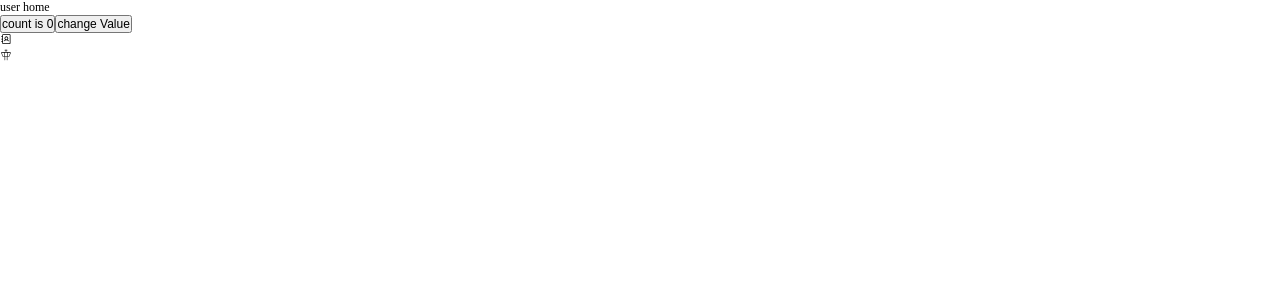
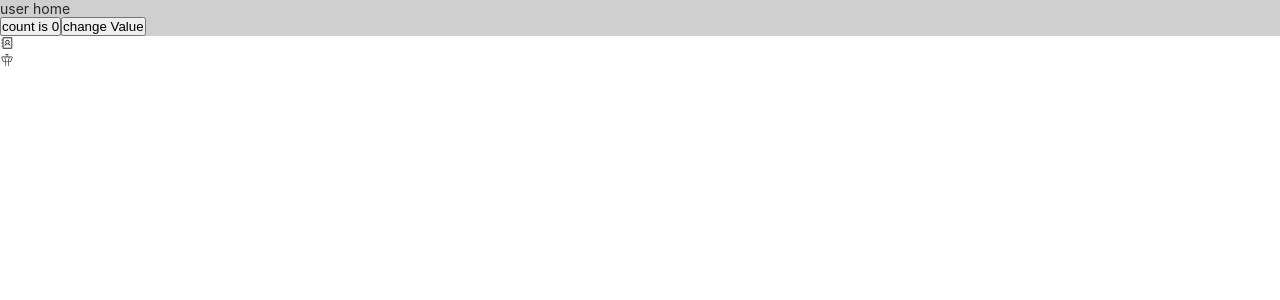
Before and after one commit to Raccom/viteTemplate, a Vue app: page /home in a window 1280 px wide. Shown: the top 300 px of the page. Built offline with nearby package versions, Linux system fonts and the light colour scheme.

Commit message:
feat: 新增unocss断点、scss变量、请求代理源地址、字体更换

```diff
--- a/package.json
+++ b/package.json
@@ -6,7 +6,8 @@
   "scripts": {
     "dev": "vite",
     "build": "vite build",
-    "preview": "vite preview"
+    "preview": "vite preview",
+    "clean": "rimraf dist && rimraf stats.html"
   },
   "dependencies": {
     "@types/node": "^20.2.5",
@@ -35,6 +36,8 @@
     "@vitejs/plugin-vue": "^4.1.0",
     "sass": "^1.62.1",
     "unocss": "^0.57.2",
+    "rimraf": "^5.0.5",
+    "rollup-plugin-visualizer": "^5.6.0",
     "unplugin-auto-import": "^0.16.6",
     "unplugin-icons": "^0.17.1",
     "unplugin-vue-components": "^0.25.1",
--- a/src/App.vue
+++ b/src/App.vue
@@ -5,5 +5,4 @@
 </template>
 
 <style lang="scss">
-@use '@/assets/css/index';
 </style>
--- a/src/assets/css/index.scss
+++ b/src/assets/css/index.scss
@@ -1,34 +1,37 @@
-body, h1, h2, h3, h4, h5, h6, hr, p, blockquote, dl, dt, dd, ul, ol, li, pre, form, fieldset, legend, button, input, textarea, th, td {
+@font-face {
+    font-family: "PingFang";
+    src: url("/fonts/PingFangSC-Regular.woff2");
+    font-weight: normal;
+    font-style: normal;
+}
+
+* {
     margin: 0;
     padding: 0;
-    user-select: none;
+    box-sizing: border-box;
 }
 
-html, body, #app {
-    height: 100vh;
-    width: 100vw;
-}
-
-body, button, input, select, textarea {
-    font-size: 12px;
-    outline: none;
-}
-
-button {
-    cursor: pointer;
+body, h1, h2, h3, h4, h5, h6, hr, p, blockquote, dl, dt, dd, ul, ol, li, pre, form, fieldset, legend, button, input, textarea, th, td {
     user-select: none;
 }
 
 h1, h2, h3, h4, h5, h6 {
-    font-size: 100%;
+    font-weight: normal;
 }
 
-address, cite, dfn, em, var {
-    font-style: normal;
+#app,
+body,
+html,
+.n-config-provider {
+  height: 100%;
 }
 
-code, kbd, pre, samp {
-    font-family: couriernew, courier, monospace;
+body {
+    font-family: -apple-system, BlinkMacSystemFont, PingFang, Helvetica Neue, Helvetica, Microsoft YaHei, sans-serif;
+    color: #282828;
+    font-size: 14px;
+    overflow: hidden;
+    -webkit-font-smoothing: antialiased;
 }
 
 small {
@@ -63,33 +66,7 @@ fieldset, img {
     border: 0;
 }
 
-button, input, select, textarea {
-    font-size: 100%;
-}
-
 table {
     border-collapse: collapse;
     border-spacing: 0;
 }
-
-::-webkit-scrollbar {
-    width: 10px;
-    height: 16px;
-    background-color: transparent;
-}
-
-/*定义滚动条轨道
-内阴影+圆角*/
-::-webkit-scrollbar-track {
-    -webkit-box-shadow: none;
-    //border-radius: 10px;
-    background-color: transparent;
-}
-
-/*定义滑块
-内阴影+圆角*/
-::-webkit-scrollbar-thumb {
-    border-radius: 10px;
-    -webkit-box-shadow: 0 0 5px #ccc;
-    background-color: #fff;
-}
--- /dev/null
+++ b/src/assets/css/var.scss
@@ -0,0 +1 @@
+$bgColor: #cfcfcf;
--- a/src/auto-imports.d.ts
+++ b/src/auto-imports.d.ts
@@ -66,4 +66,5 @@ declare global {
 declare global {
   // @ts-ignore
   export type { Component, ComponentPublicInstance, ComputedRef, ExtractDefaultPropTypes, ExtractPropTypes, ExtractPublicPropTypes, InjectionKey, PropType, Ref, VNode, WritableComputedRef } from 'vue'
+  import('vue')
 }
--- a/src/components.d.ts
+++ b/src/components.d.ts
@@ -7,19 +7,8 @@ export {}
 
 declare module 'vue' {
   export interface GlobalComponents {
-    AppProvider: typeof import('./components/AppProvider.vue')['default']
     HelloWorld: typeof import('./components/HelloWorld.vue')['default']
     'IconMaki:aerialway': typeof import('~icons/maki/aerialway')['default']
-    NButton: typeof import('naive-ui')['NButton']
-    NCode: typeof import('naive-ui')['NCode']
-    NDatePicker: typeof import('naive-ui')['NDatePicker']
-    NDialogProvider: typeof import('naive-ui')['NDialogProvider']
-    NDivider: typeof import('naive-ui')['NDivider']
-    NDriver: typeof import('naive-ui')['NDriver']
-    NLoadingBarProvider: typeof import('naive-ui')['NLoadingBarProvider']
-    NMessageProvider: typeof import('naive-ui')['NMessageProvider']
-    NNotificationProvider: typeof import('naive-ui')['NNotificationProvider']
-    NSpace: typeof import('naive-ui')['NSpace']
     RouterLink: typeof import('vue-router')['RouterLink']
     RouterView: typeof import('vue-router')['RouterView']
   }
--- a/src/main.js
+++ b/src/main.js
@@ -2,7 +2,9 @@ import { createApp } from 'vue';
 import { createPinia } from 'pinia';
 import App from './App.vue';
 import router from './router/index.js';
+
 import 'uno.css';
+import "@/assets/css/index.scss";
 
 const store = createPinia();
 const app = createApp(App);
--- a/src/pages/home/index.vue
+++ b/src/pages/home/index.vue
@@ -1,5 +1,5 @@
 <template>
-    <div text-gray-500 p-15>
+    <div text-gray-500 p-15 class="content">
         <!-- pinia 获取状态 -->
         <p text-24px mb-10px>{{ username }} home</p>
         <div>
@@ -14,7 +14,7 @@
         </div>
         <div v-for="item in icons">
             <!-- 动态图标渲染 -->
-            <Icon :icon="item" text-18px></Icon>
+            <Icon :icon="item" text-18px md:text-24px></Icon>
         </div>
     </div>
 </template>
@@ -36,4 +36,7 @@ const icons = [
 </script>
 
 <style lang="scss" scoped>
+.content {
+    background-color: $bgColor;
+}
 </style>
--- /dev/null
+++ b/unocss.config.js
@@ -0,0 +1,16 @@
+import { defineConfig, presetUno } from 'unocss'
+
+export default defineConfig({
+    presets: [
+        presetUno(),
+    ],
+    theme: {
+        breakpoints: {
+            "2xl": '1920px',
+            xl: '1440px',
+            lg: '1280px',
+            md: '960px',
+            sm: '640px',
+        },
+    },
+})
--- a/vite.config.js
+++ b/vite.config.js
@@ -9,6 +9,7 @@ import presetAttributify from '@unocss/preset-attributify';
 import Icons from 'unplugin-icons/vite';
 import IconsResolver from 'unplugin-icons/resolver';
 import viteCompression from 'vite-plugin-compression';
+import { visualizer } from "rollup-plugin-visualizer";
 
 const pathResolve = (dir) => resolve(__dirname, ".", dir);
 
@@ -21,6 +22,15 @@ export default defineConfig({
     logLevel: "info",
     // 设为false 可以避免 vite 清屏而错过在终端中打印某些关键信息
     clearScreen: true,
+    css: {
+        preprocessorOptions: {
+            scss: {
+                modifyVars: {},
+                javascriptEnabled: true,
+                additionalData: `@import "src/assets/css/var.scss";`,
+            },
+        },
+    },
     resolve: {
         // https://vitejs.dev/config/#resolve-alias
         alias: {
@@ -35,11 +45,11 @@ export default defineConfig({
     },
     //本地运行配置，以及反向代理配置
     server: {
-        host: "localhost", // 0.0.0.0
+        host: "0.0.0.0", // 0.0.0.0
         https: false, //是否启用 https
         cors: true, //为开发服务器配置 CORS , 默认启用并允许任何源
         open: false, //服务启动时自动在浏览器中打开应用
-        port: 5173,
+        port: 5200,
         strictPort: false, //设为true时端口被占用则直接退出，不会尝试下一个可用端口
         hmr: false, //禁用或配置 HMR 连接
         // 传递给 chockidar 的文件系统监视器选项
@@ -51,7 +61,12 @@ export default defineConfig({
             '/api': {
                 target: "http://localhost:3000",
                 changeOrigin: true,
-                rewrite: (path) => path.replace(/^\/api/, '')
+                rewrite: (path) => path.replace(/^\/api/, ''),
+                configure: (proxy, options) => {
+                    proxy.on('proxyRes', (proxyRes, req) => {
+                        proxyRes.headers['x-real-url'] = new URL(req.url || '', options.target)?.href || ''
+                    })
+                },
             }
         }
     },
@@ -107,6 +122,12 @@ export default defineConfig({
         // terser()
         viteCompression({
             threshold: 1000 * 100 // 对大于 100kb 的文件进行压缩
+        }),
+        visualizer({
+            filename: 'stats.html',
+            open: true, // 打包完成后自动打开stats.html（如果浏览器支持）
+            gzipSize: true, // 是否显示gzip压缩后的大小
+            brotliSize: true, // 是否显示brotli压缩后的大小
         })
     ],
 })
```
Also changed, not shown: 1 other file (tests, documents, lock files or other folders).
